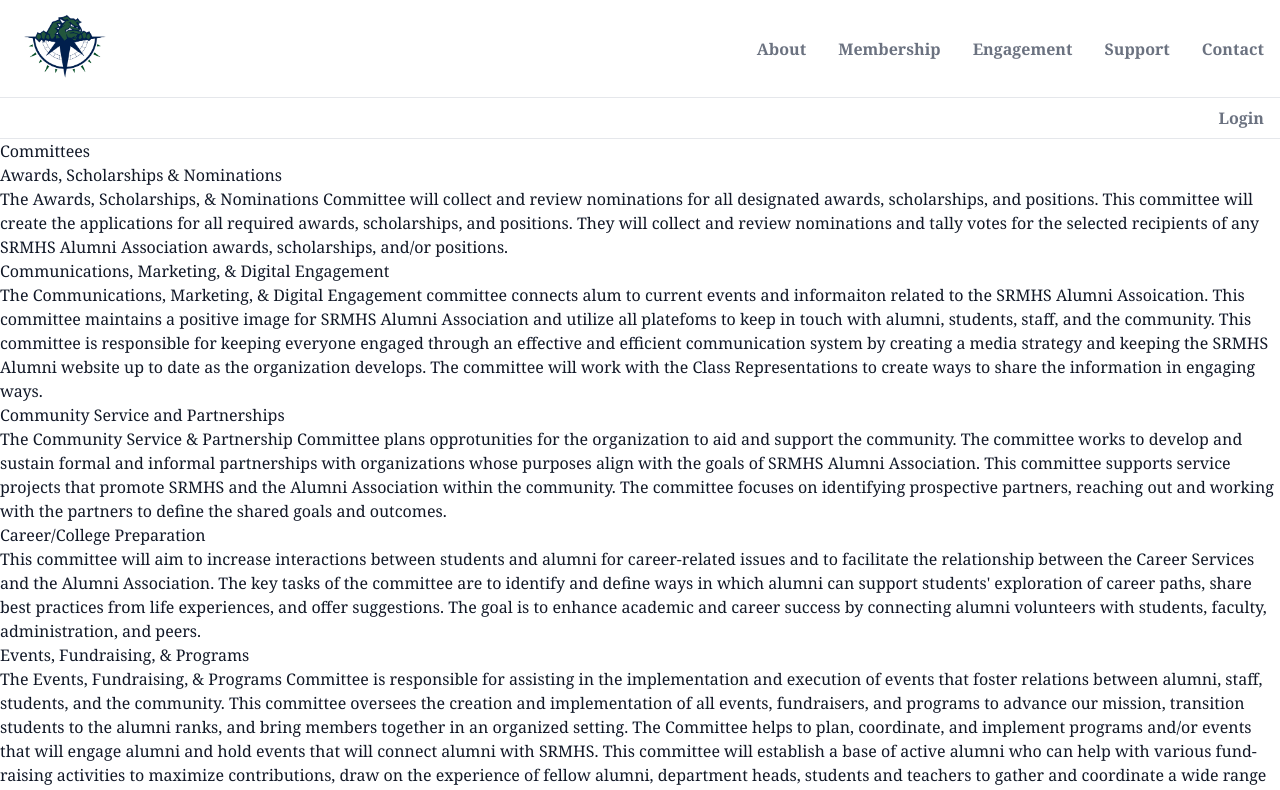
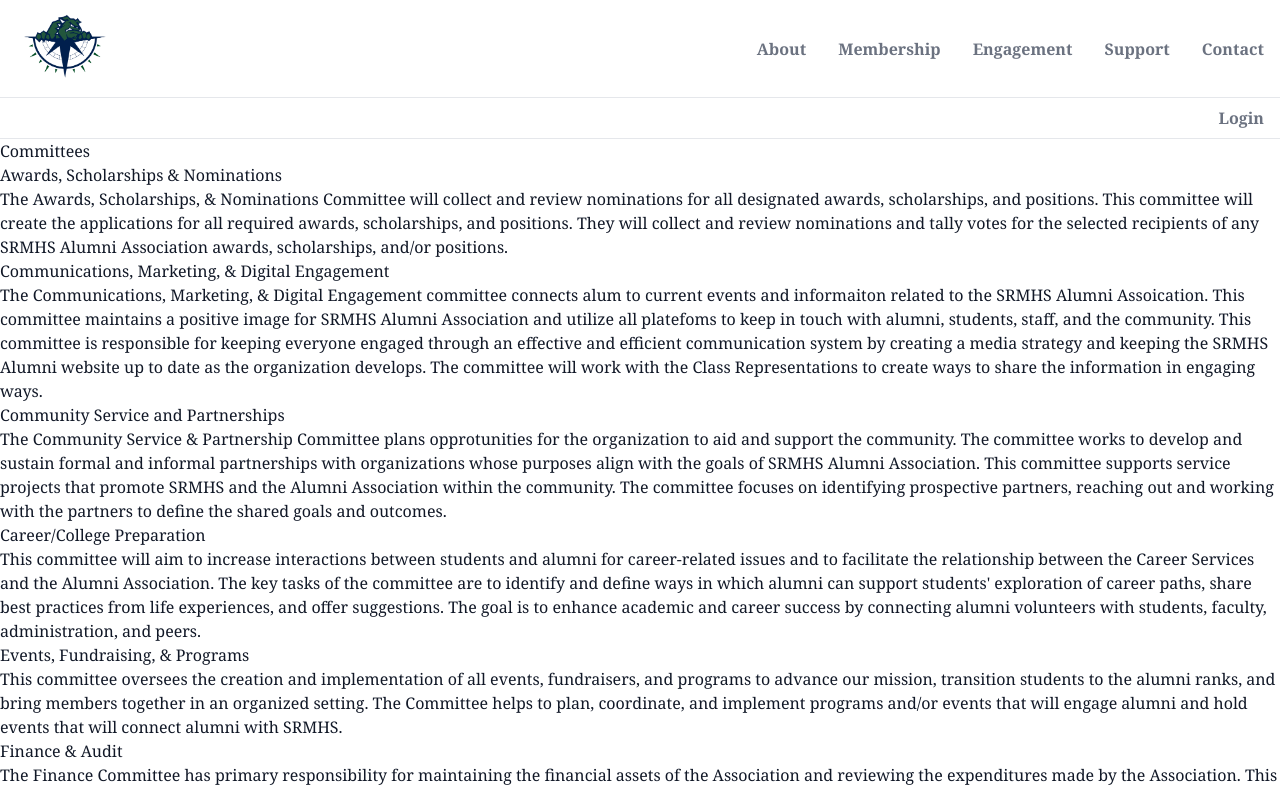
Before and after one commit to philihp/srmhsalumni, a Next.js app: page /engagement in a window 1280 px wide. Shown: the top 790 px of the page. Built offline with nearby package versions, Linux system fonts and the light colour scheme; no server answers; what @tailwindcss/custom-forms, @tailwindcss/typography would draw is missing.

Commit message:
Update engagement.js

```diff
--- a/pages/engagement.js
+++ b/pages/engagement.js
@@ -51,21 +51,12 @@
 
     <h3>Events, Fundraising, &amp; Programs </h3>
     <p>
-      The Events, Fundraising, &amp; Programs Committee is responsible for
-      assisting in the implementation and execution of events that foster
-      relations between alumni, staff, students, and the community. This
-      committee oversees the creation and implementation of all events,
+      This committee oversees the creation and implementation of all events,
       fundraisers, and programs to advance our mission, transition students to
       the alumni ranks, and bring members together in an organized setting. The
       Committee helps to plan, coordinate, and implement programs and/or events
       that will engage alumni and hold events that will connect alumni with
-      SRMHS. This committee will establish a base of active alumni who can help
-      with various fund-raising activities to maximize contributions, draw on
-      the experience of fellow alumni, department heads, students and teachers
-      to gather and coordinate a wide range of ideas into goals and objectives
-      in the future. This committee will update the SRMHS calendar with all
-      events and programs for each fiscal year and work with the communications
-      committee to ensure all events are properly promoted.
+      SRMHS.
     </p>
 
     <h3>Finance &amp; Audit</h3>
```
